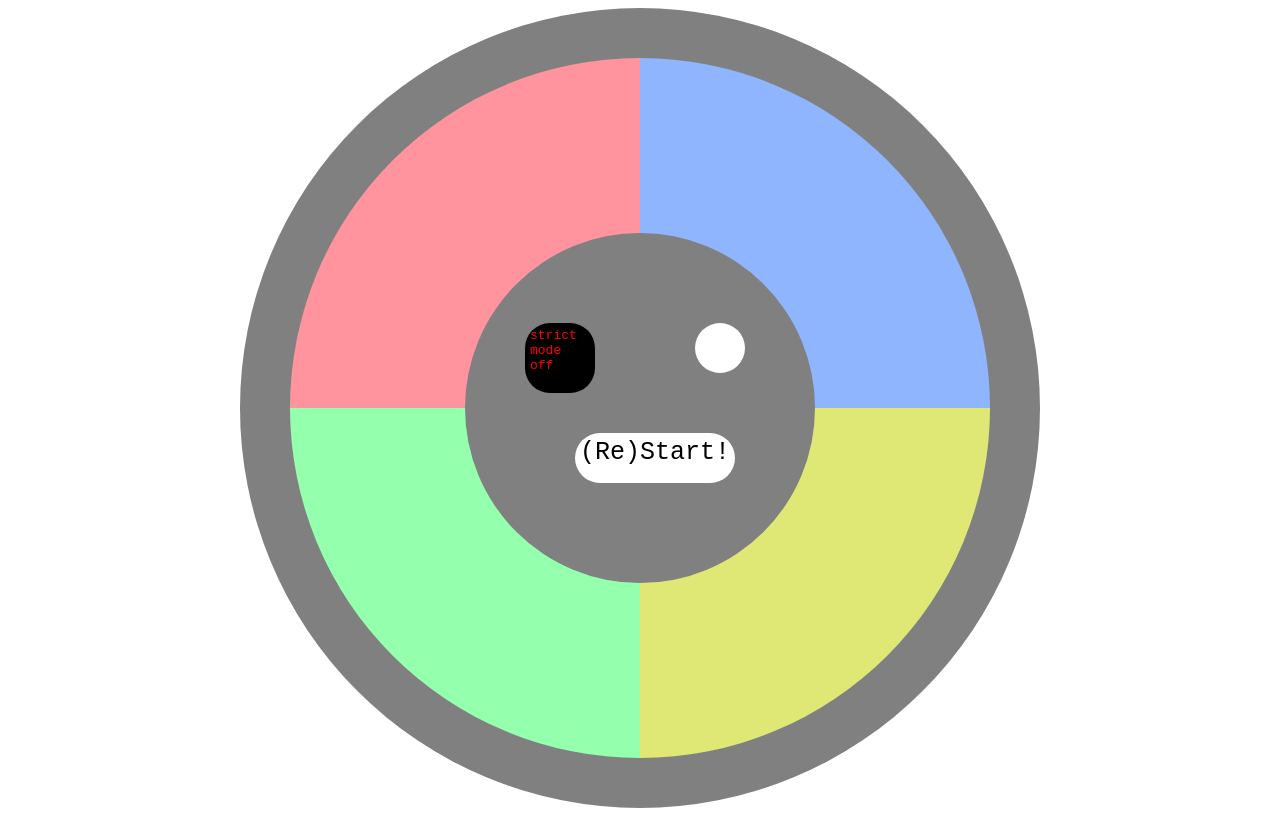
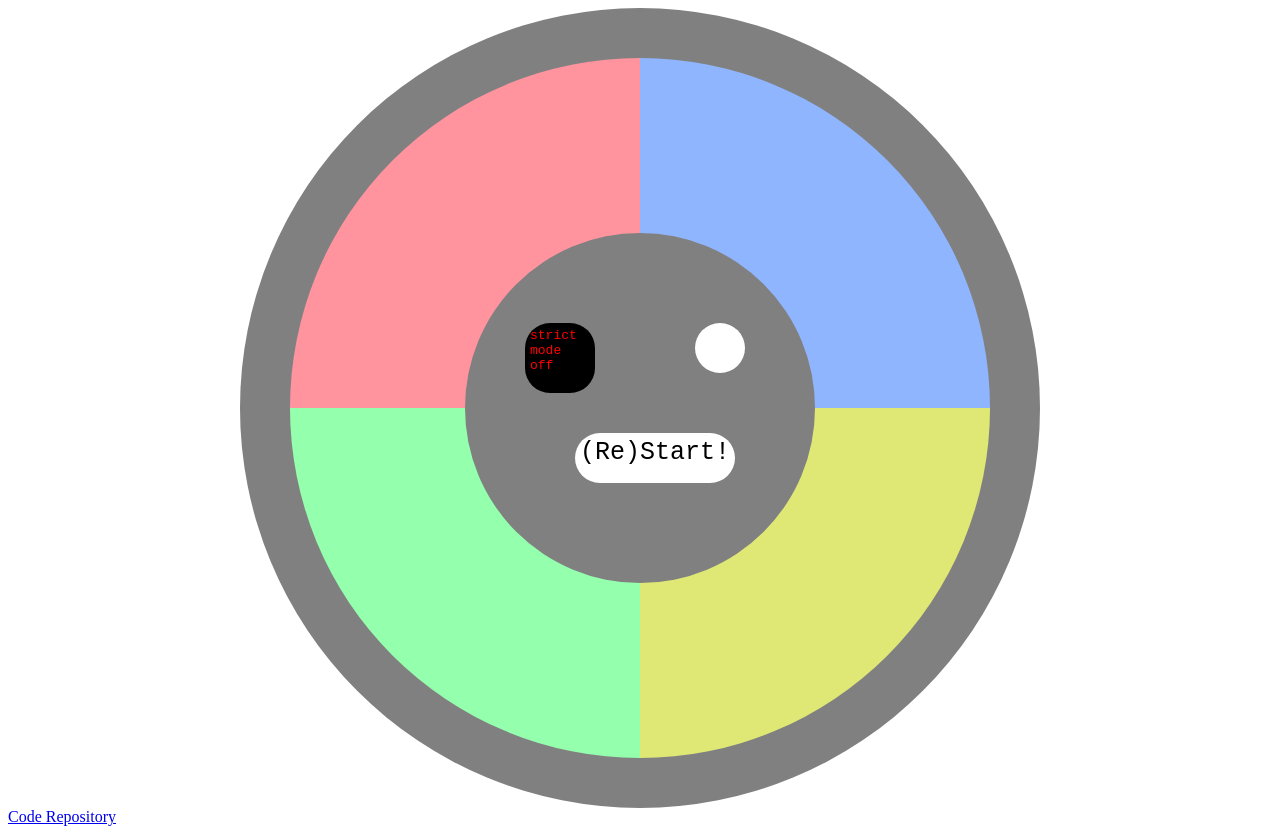
Before and after one commit to louisheimel/simon, a website: page public/index.html in a window 1280 px wide. Drawn offline with nearby package versions, Linux system fonts and the light colour scheme.

Commit message:
add code repo

```diff
--- a/public/index.html
+++ b/public/index.html
@@ -26,6 +26,7 @@
 	<audio src="https://s3.amazonaws.com/freecodecamp/simonSound2.mp3" id="blue_sound"></audio>
 	<audio src="https://s3.amazonaws.com/freecodecamp/simonSound3.mp3" id="red_sound"></audio>
 	<audio src="https://s3.amazonaws.com/freecodecamp/simonSound4.mp3" id="green_sound"></audio>
+  <a href="https://github.com/louisheimel/simon">Code Repository</a>
 </body>
 <script src="script.js"></script>
 </html>
```
